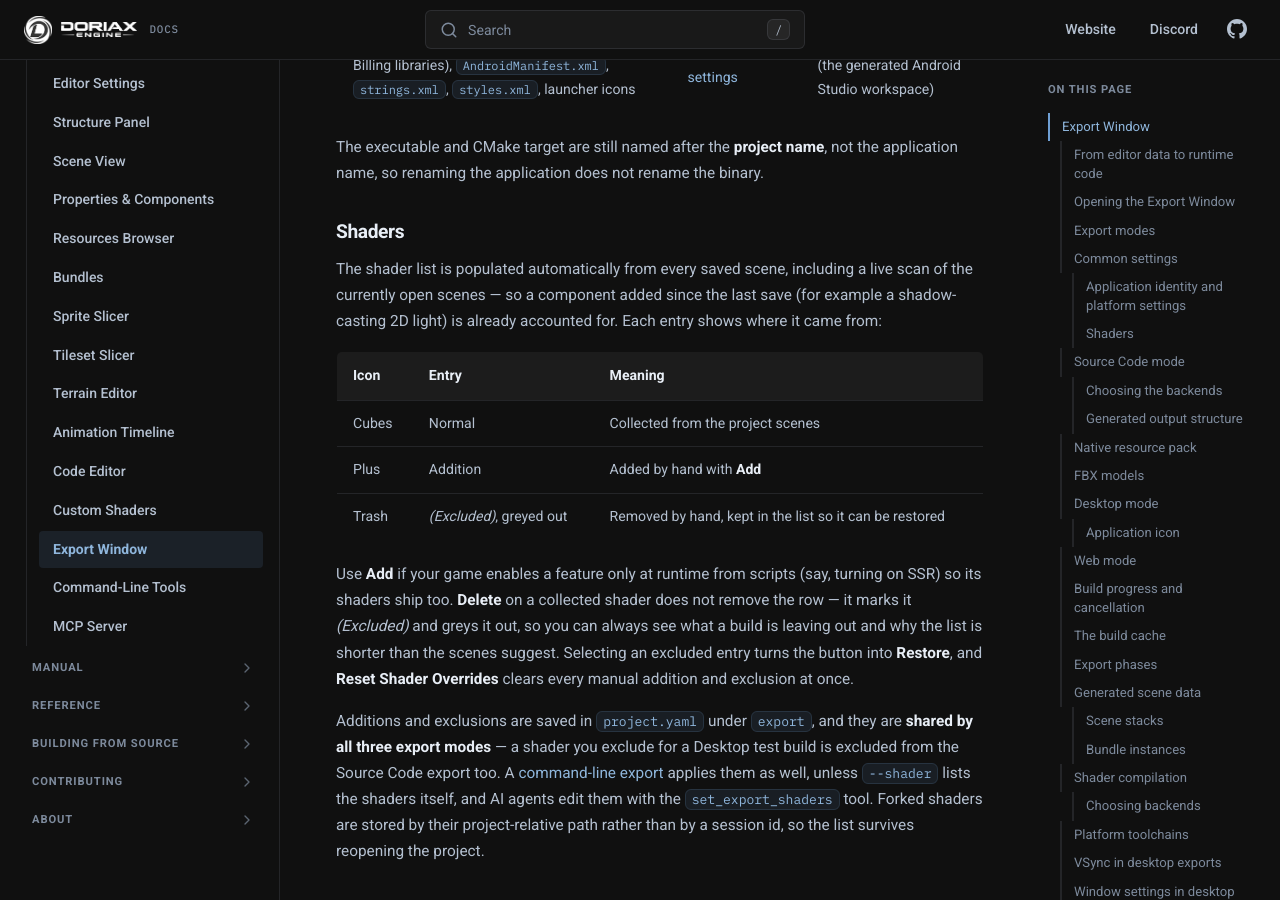
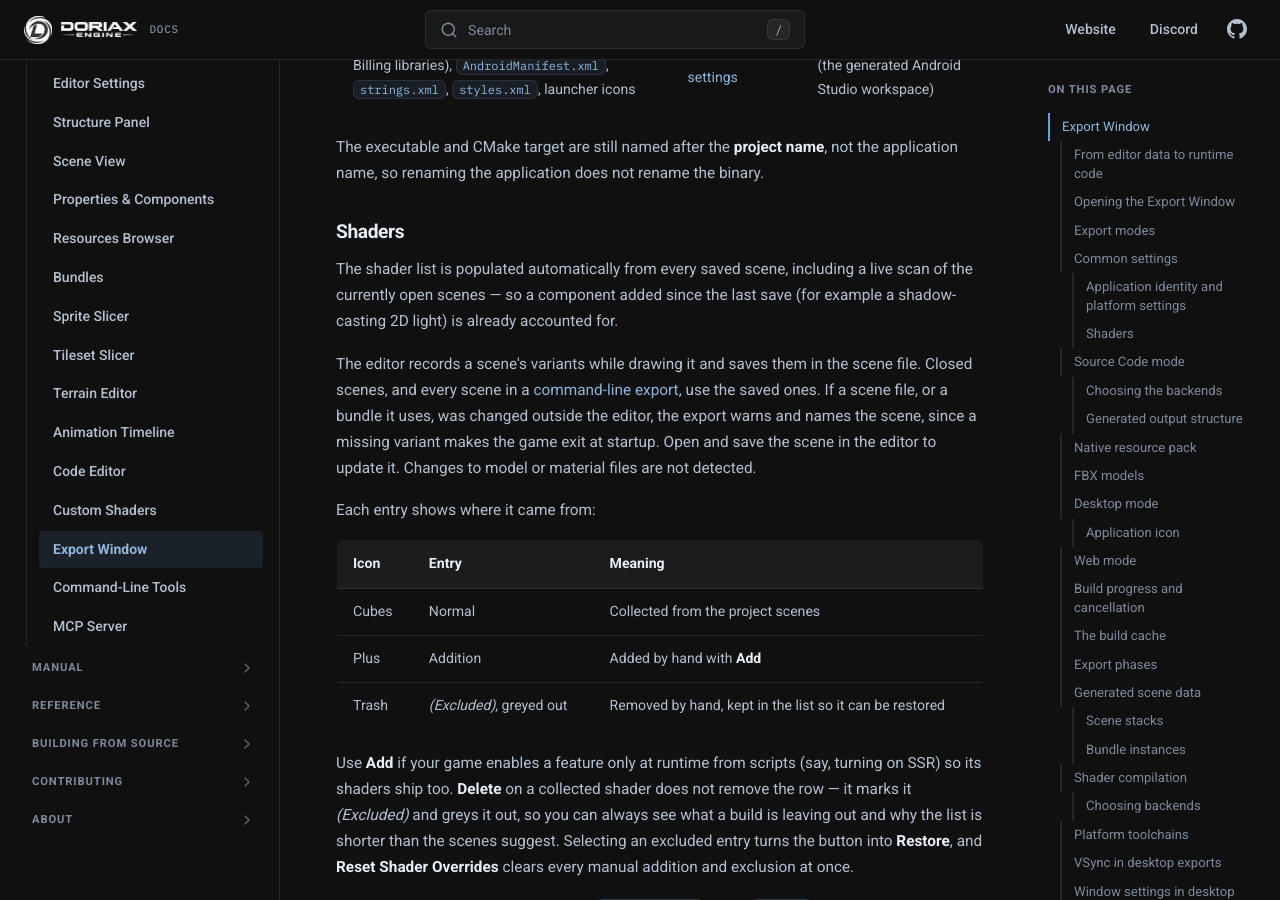
Before and after one commit to doriaxengine/doriax-docs, an MkDocs documentation site: the page built from docs/editor/export.md, in a window 1280 px wide and 900 px high, scrolled down 3645 px. Built offline with MkDocs 1.6.1, drawn with Linux system fonts in a browser that asks for light colours; comment, search, counter and statistics services are not loaded.

Commit message:
Doc any file name on Windows and the stale shader key warning

```diff
--- a/docs/editor/export.md
+++ b/docs/editor/export.md
@@ -115,7 +115,16 @@ application name, so renaming the application does not rename the binary.
 
 The shader list is populated automatically from every saved scene, including a live scan
 of the currently open scenes — so a component added since the last save (for example a
-shadow-casting 2D light) is already accounted for. Each entry shows where it came from:
+shadow-casting 2D light) is already accounted for.
+
+The editor records a scene's variants while drawing it and saves them in the scene file.
+Closed scenes, and every scene in a [command-line export](command-line.md#shader-variants-from-scenes),
+use the saved ones. If a scene file, or a bundle it uses, was changed outside the editor,
+the export warns and names the scene, since a missing variant makes the game exit at
+startup. Open and save the scene in the editor to update it. Changes to model or material
+files are not detected.
+
+Each entry shows where it came from:
 
 | Icon | Entry | Meaning |
 | --- | --- | --- |
```
Also changed, not shown: docs/editor/command-line.md (+7 -0 lines), docs/editor/resources.md (+3 -3 lines).
